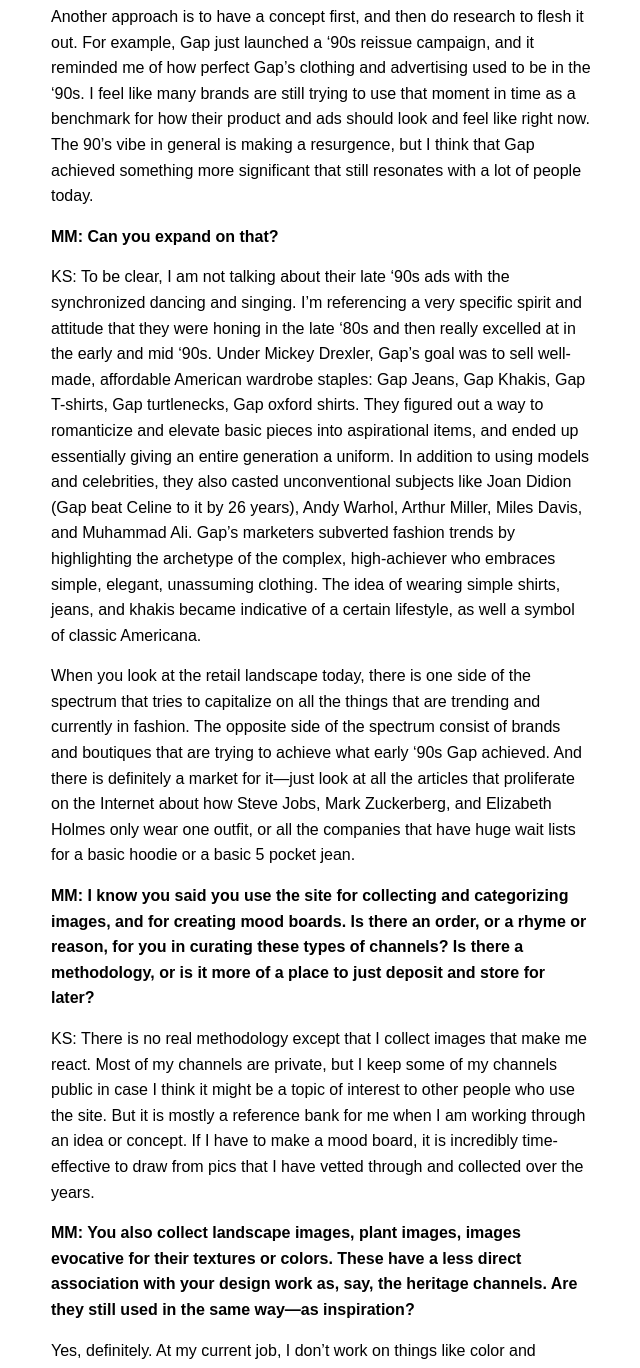
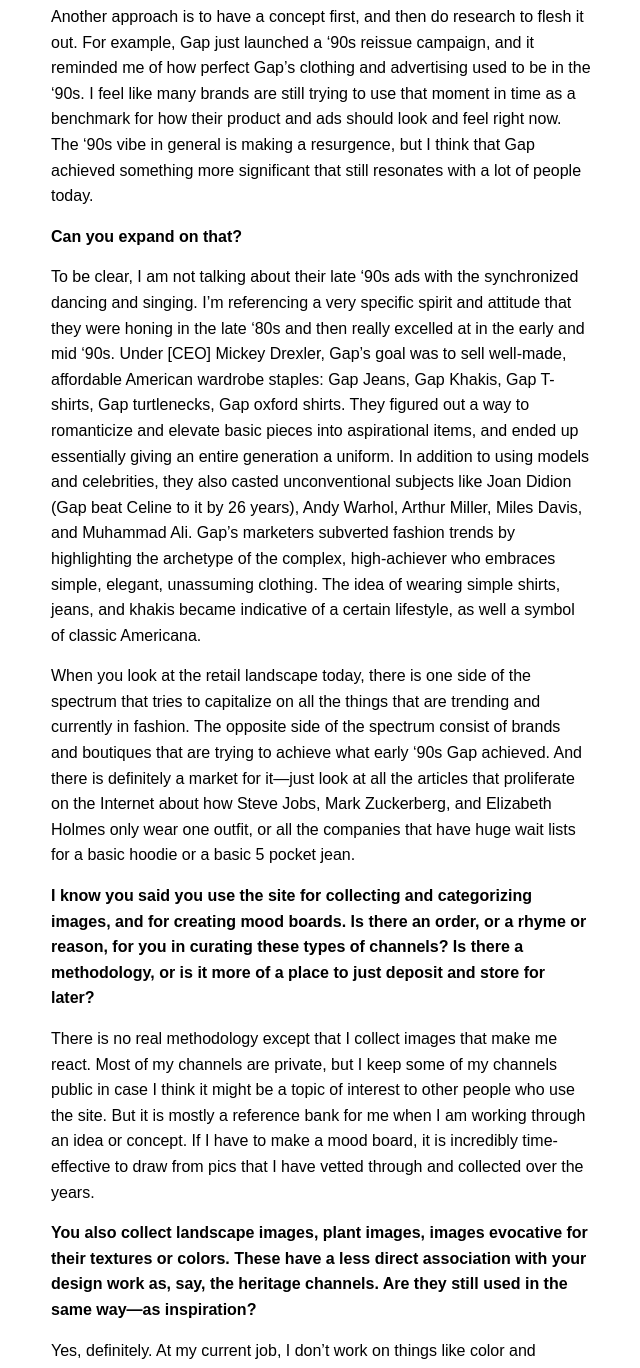
Before and after one commit to aredotna/building, a Jekyll site: the page built from _posts/2017-3-30-kat-su.markdown, in a window 1280 px wide and 1400 px high, scrolled down 5657 px, cut to the strip 32-1400 px from the top of the window. Shown: the whole strip, without its empty margins (319-959 px from the left). Built offline with Jekyll 4.4.1, drawn with Linux system fonts in a browser that asks for light colours; some of the changed text lies outside the part shown.

Commit message:
Blog formatting changes

```diff
--- a/_posts/2017-3-30-kat-su.markdown
+++ b/_posts/2017-3-30-kat-su.markdown
@@ -14,39 +14,39 @@
 
 <iframe class="arena-iframe" width="100%" height="1300" src="https://www.are.na/kat-su/sleepwear-lingerie-tearsheets/embed"></iframe>
 
-**Meg Miller: How do you begin a design project?**
+**How do you begin a design project?**
 
-Kat Su: Some designers come up with a great idea on the spot, and then they execute it, and that’s their entire design process. My process is the polar opposite. I am extremely methodical in my approach, and do tons of research and thinking to produce a great concept. Twenty-five percent of the research that I do is done IRL in NYC or abroad (visiting shops/museums/trade shows/libraries/etc), and 75% is done online (visiting shopping sites/news sites/blogs/Instagram/Google/etc).
+Some designers come up with a great idea on the spot, and then they execute it, and that’s their entire design process. My process is the polar opposite. I am extremely methodical in my approach, and do tons of research and thinking to produce a great concept. Twenty-five percent of the research that I do is done IRL in NYC or abroad (visiting shops/museums/trade shows/libraries/etc), and 75% is done online (visiting shopping sites/news sites/blogs/Instagram/Google/etc).
 
 <iframe class="arena-iframe" width="100%" height="1300" src="https://www.are.na/kat-su/calvin-klein-heritage-research/embed"></iframe>
 
 When I was first interviewing for my job with Calvin Klein in 2015, I started the [calvin klein heritage research channel](https://www.are.na/kat-su/calvin-klein-heritage-research) to fully understand the brand’s attitude, aesthetic and message before I showed up to my interview. I was already infatuated with the brand, but I was only familiar with the contributions that Calvin Klein, the designer, had made to the brand, based on books I read. The channel condensed both the brand’s history and present moment into one place, and helped me envision its future in terms of what I think the product should look like. I did all the research online. After I got the job, I expanded the channel even more, and the channel has become a North Star that I follow to make sure the product that I work on is aligned with the brand.
 
-**MM: What are your favorite museums or libraries in the city? Are there any libraries in New York that you’ve found are particularly good for image research?**
+**What are your favorite museums or libraries in the city? Are there any libraries in New York that you’ve found are particularly good for image research?**
 
-KS: I love the Neue Gallerie and the Guggenheim in Manhattan. I also really like the Noguchi Museum in Long Island City. With regards to libraries, Pratt Institute has an incredible library that is open to the public; it’s housed in a stunning, very old historic building, and the floors of the stacks are made out of brushed glass. Super lovely atmosphere. They have a wide assortment of rare art and design books.
+I love the Neue Gallerie and the Guggenheim in Manhattan. I also really like the Noguchi Museum in Long Island City. With regards to libraries, Pratt Institute has an incredible library that is open to the public; it’s housed in a stunning, very old historic building, and the floors of the stacks are made out of brushed glass. Super lovely atmosphere. They have a wide assortment of rare art and design books.
 
-The New York Public Library 5th Ave Mid-Manhattan branch is a great resource as well. Their Picture Collection is sort of like a real life Are.na, in that all their pictures are catalogued into a wide variety of topics. For instance, they have files about everything from College Life in the ‘90s to French Gardens to Russian Furniture Design.
+The New York Public Library 5th Ave Mid-Manhattan branch is a great resource as well. Their Picture Collection is sort of like a real life Are.na, in that all their pictures are catalogued into a wide variety of topics. For instance, they have files about everything from college life in the ‘90s to french gardens to russian furniture design.
 
-**MM: Where do you source your images, in general? Or how do you go about sourcing them?**
+**Where do you source your images, in general? Or how do you go about sourcing them?**
 
-KS: I have two approaches. One approach is to just let things happen organically; sometimes I find pictures that I love by looking through the social media accounts of artists and photographers that I follow, like [Genieve Figgis](https://www.instagram.com/genievefiggis/?hl=en) and [Romy Northover](https://www.instagram.com/no.___/?hl=en), to name a couple. Sometimes a news article or a blog will post an amazing photograph that I want to save.
+I have two approaches. One approach is to just let things happen organically; sometimes I find pictures that I love by looking through the social media accounts of artists and photographers that I follow, like [Genieve Figgis](https://www.instagram.com/genievefiggis/?hl=en) and [Romy Northover](https://www.instagram.com/no.___/?hl=en), to name a couple. Sometimes a news article or a blog will post an amazing photograph that I want to save.
 
 <iframe class="arena-iframe" width="100%" height="1300" src="https://www.are.na/kat-su/90-s-the-gap-research/embed"></iframe>
 
-Another approach is to have a concept first, and then do research to flesh it out. For example, Gap just launched a ‘90s reissue campaign, and it reminded me of how perfect Gap’s clothing and advertising used to be in the ‘90s. I feel like many brands are still trying to use that moment in time as a benchmark for how their product and ads should look and feel like right now. The 90's vibe in general is making a resurgence, but I think that Gap achieved something more significant that still resonates with a lot of people today.
+Another approach is to have a concept first, and then do research to flesh it out. For example, Gap just launched a ‘90s reissue campaign, and it reminded me of how perfect Gap’s clothing and advertising used to be in the ‘90s. I feel like many brands are still trying to use that moment in time as a benchmark for how their product and ads should look and feel right now. The ‘90s vibe in general is making a resurgence, but I think that Gap achieved something more significant that still resonates with a lot of people today.
 
-**MM: Can you expand on that?**
+**Can you expand on that?**
 
-KS: To be clear, I am not talking about their late ‘90s ads with the synchronized dancing and singing. I'm referencing a very specific spirit and attitude that they were honing in the late ‘80s and then really excelled at in the early and mid ‘90s. Under Mickey Drexler, Gap's goal was to sell well-made, affordable American wardrobe staples: Gap Jeans, Gap Khakis, Gap T-shirts, Gap turtlenecks, Gap oxford shirts. They figured out a way to romanticize and elevate basic pieces into aspirational items, and ended up essentially giving an entire generation a uniform. In addition to using models and celebrities, they also casted unconventional subjects like Joan Didion (Gap beat Celine to it by 26 years), Andy Warhol, Arthur Miller, Miles Davis, and Muhammad Ali. Gap’s marketers subverted fashion trends by highlighting the archetype of the complex, high-achiever who embraces simple, elegant, unassuming clothing. The idea of wearing simple shirts, jeans, and khakis became indicative of a certain lifestyle, as well a symbol of classic Americana.
+To be clear, I am not talking about their late ‘90s ads with the synchronized dancing and singing. I'm referencing a very specific spirit and attitude that they were honing in the late ‘80s and then really excelled at in the early and mid ‘90s. Under [CEO] Mickey Drexler, Gap's goal was to sell well-made, affordable American wardrobe staples: Gap Jeans, Gap Khakis, Gap T-shirts, Gap turtlenecks, Gap oxford shirts. They figured out a way to romanticize and elevate basic pieces into aspirational items, and ended up essentially giving an entire generation a uniform. In addition to using models and celebrities, they also casted unconventional subjects like Joan Didion (Gap beat Celine to it by 26 years), Andy Warhol, Arthur Miller, Miles Davis, and Muhammad Ali. Gap’s marketers subverted fashion trends by highlighting the archetype of the complex, high-achiever who embraces simple, elegant, unassuming clothing. The idea of wearing simple shirts, jeans, and khakis became indicative of a certain lifestyle, as well a symbol of classic Americana.
 
 When you look at the retail landscape today, there is one side of the spectrum that tries to capitalize on all the things that are trending and currently in fashion. The opposite side of the spectrum consist of brands and boutiques that are trying to achieve what early ‘90s Gap achieved. And there is definitely a market for it—just look at all the articles that proliferate on the Internet about how Steve Jobs, Mark Zuckerberg, and Elizabeth Holmes only wear one outfit, or all the companies that have huge wait lists for a basic hoodie or a basic 5 pocket jean.
 
-**MM: I know you said you use the site for collecting and categorizing images, and for creating mood boards. Is there an order, or a rhyme or reason, for you in curating these types of channels? Is there a methodology, or is it more of a place to just deposit and store for later?**
+**I know you said you use the site for collecting and categorizing images, and for creating mood boards. Is there an order, or a rhyme or reason, for you in curating these types of channels? Is there a methodology, or is it more of a place to just deposit and store for later?**
 
-KS: There is no real methodology except that I collect images that make me react. Most of my channels are private, but I keep some of my channels public in case I think it might be a topic of interest to other people who use the site. But it is mostly a reference bank for me when I am working through an idea or concept. If I have to make a mood board, it is incredibly time-effective to draw from pics that I have vetted through and collected over the years.
+There is no real methodology except that I collect images that make me react. Most of my channels are private, but I keep some of my channels public in case I think it might be a topic of interest to other people who use the site. But it is mostly a reference bank for me when I am working through an idea or concept. If I have to make a mood board, it is incredibly time-effective to draw from pics that I have vetted through and collected over the years.
 
-**MM: You also collect landscape images, plant images, images evocative for their textures or colors. These have a less direct association with your design work as, say, the heritage channels. Are they still used in the same way—as inspiration?**
+**You also collect landscape images, plant images, images evocative for their textures or colors. These have a less direct association with your design work as, say, the heritage channels. Are they still used in the same way—as inspiration?**
 
 Yes, definitely. At my current job, I don’t work on things like color and concept, but there might be a time when I will have to do it again. I just want to make sure my cache is always up-to-date.
 
@@ -54,14 +54,14 @@
 
 <iframe class="arena-iframe" width="100%" height="1300" src="https://www.are.na/kat-su/the-sublime--2/embed"></iframe>
 
-**MM: I think as more of a text-based researcher, what fascinates me about very visual research is the point at which a collecting found images leads to an original design or idea taking form in your mind. Is there a moment when you're collecting images as inspiration for a design that you feel like you have it, or have a better idea of what you’re working toward?**
+**I think as more of a text-based researcher, what fascinates me about very visual research is the point at which collecting found images leads to an original design or idea taking form in your mind. Is there a moment when you're collecting images as inspiration for a design that you feel like you have it, or have a better idea of what you’re working toward?**
 
-KS: When I am researching, I almost always have an idea of what I am going to do before I start to design it. The research process is more about refining rather than going from zero to one.
+When I am researching, I almost always have an idea of what I am going to do before I start to design it. The research process is more about refining rather than going from zero to one.
 
 <iframe class="arena-iframe" width="100%" height="1300" src="https://www.are.na/kat-su/army-issue-underwear/embed"></iframe>
 
-**MM: What typically is the final result of this research, if any? Do you stop using the channel after that?**
+**What typically is the final result of this research, if any? Do you stop using the channel after that?**
 
-KS: Once the research phase is complete, I go into execution phase and work on prototyping my ideas with some factories. If things go my way, the product ends up making it to stores.
+Once the research phase is complete, I go into execution phase and work on prototyping my ideas with some factories. If things go my way, the product ends up making it to stores.
 
-I don’t think I’ve ever retired a channel; over the years, I’ve noticed that my taste hasn’t really changed that much. I’ve always been attracted to the classics, so every design problem is about reinventing something that is a classic, rather than coming up with something totally new.
+I don’t think I’ve ever retired a channel; over the years, I’ve noticed that my taste hasn’t really changed that much. I’ve always been attracted to the classics, so every design problem is about refining something that is a classic, rather than coming up with something totally new.
```
